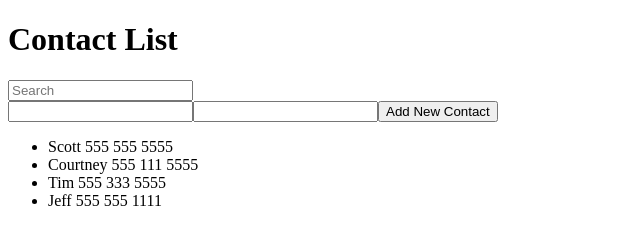
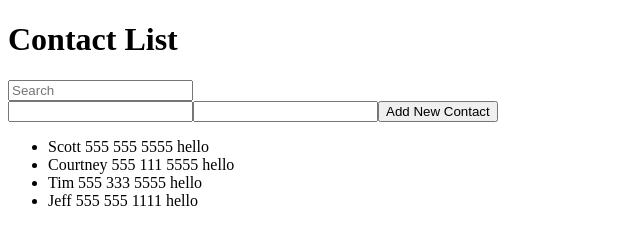
Before and after one commit to rafariossaa/learning_react4everyone, a React app: page / in a window 1280 px wide. Shown: the whole page, without its empty margins (0-640 px from the left). Built offline with nearby package versions, Linux system fonts and the light colour scheme.

Commit message:
video 15 :  Modifica el componente contacta para convertirlo en un componente sin estado (microcomponente) - Fin de los tutoriales

```diff
--- a/src/Contact.js
+++ b/src/Contact.js
@@ -1,15 +1,12 @@
 import React from 'react';
 
 
-class Contact extends React.Component {
+// Cambiado a un functional stateless component
 
-	render() {
-		return(
-			  <li>
-			  {this.props.contact.name} {this.props.contact.phone}
-			  </li>
-		)
-	}
-}
+const Contact = ({contact, item}) =>
+       <li>
+		  {contact.name} {contact.phone} {item}
+	  </li>
+
 
 export default Contact;
--- a/src/ContactsList.js
+++ b/src/ContactsList.js
@@ -52,7 +52,7 @@ class ContactsList extends React.Component {
 			<ul>
 			  {
 			  	filteredContacts.map( (contact)=> {
-			  	  return (<Contact contact={contact} key={contact.id} />)
+			  	  return (<Contact contact={contact} item="hello" key={contact.id} />)
 			    })
 			  }
 			</ul>
```
Also changed, not shown: index.html (+1 -1 lines).
